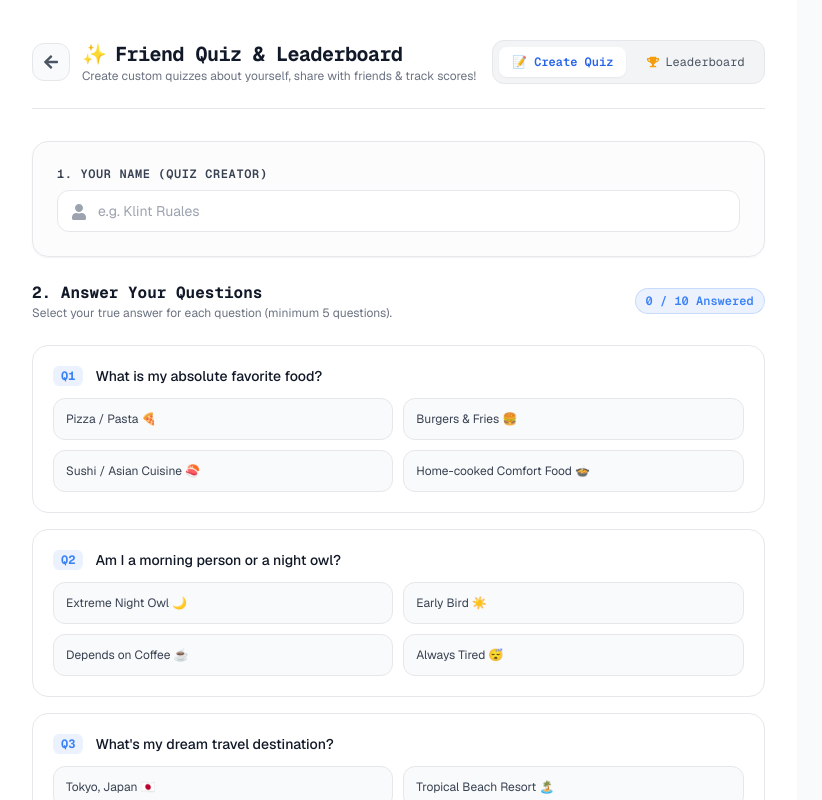
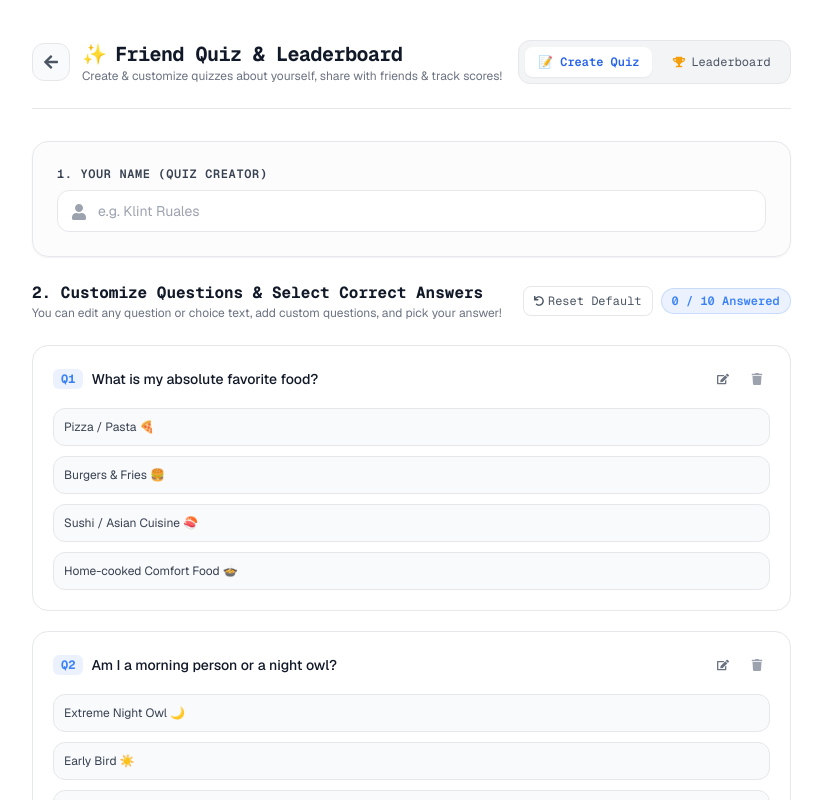
Before and after one commit to klint-droid/Portfolio, a React (Vite) app: page /friend-quiz in a window 1280 px wide. Shown: the top 800 px of the page, without its empty margins (0-822 px from the left). Built offline with nearby package versions, Linux system fonts and the light colour scheme.

Commit message:
feat: add custom question and choice editor to Friend Quiz app

```diff
--- a/src/pages/FriendQuizPage.jsx
+++ b/src/pages/FriendQuizPage.jsx
@@ -12,7 +12,9 @@ import {
   FaWhatsapp,
   FaTelegram,
   FaCheckCircle,
-  FaTimesCircle
+  FaTimesCircle,
+  FaEdit,
+  FaUndo
 } from "react-icons/fa";
 
 // Default Preset Questions
@@ -141,8 +143,9 @@ const FriendQuizPage = () => {
 
   // Creator state
   const [creatorName, setCreatorName] = useState("");
-  const [questions] = useState(DEFAULT_QUESTIONS);
+  const [questions, setQuestions] = useState(DEFAULT_QUESTIONS);
   const [creatorAnswers, setCreatorAnswers] = useState({}); // { [qId]: optionIndex }
+  const [editingQuestionId, setEditingQuestionId] = useState(null);
   const [generatedLink, setGeneratedLink] = useState("");
   const [copied, setCopied] = useState(false);
 
@@ -181,7 +184,6 @@ const FriendQuizPage = () => {
   // Save Leaderboard to localStorage
   const saveToLeaderboard = (newEntry) => {
     setLeaderboard((prev) => {
-      // Check if entry with same friend name exists for creator, update or add
       const filtered = prev.filter(
         (item) => item.friendName.toLowerCase() !== newEntry.friendName.toLowerCase() || item.creatorName !== newEntry.creatorName
       );
@@ -197,7 +199,6 @@ const FriendQuizPage = () => {
     const resParam = searchParams.get("res") || searchParams.get("result");
 
     if (resParam) {
-      // Result link opened! Decode and save to leaderboard
       const decodedRes = decodeData(resParam);
       if (decodedRes && decodedRes.friendName && decodedRes.creatorName) {
         saveToLeaderboard(decodedRes);
@@ -216,12 +217,112 @@ const FriendQuizPage = () => {
     }
   }, [searchParams]);
 
-  // Handle Creator setting up quiz
+  // Question & Choice Customization Handlers
   const handleSelectAnswer = (questionId, optionIdx) => {
     setCreatorAnswers((prev) => ({
       ...prev,
       [questionId]: optionIdx
     }));
+  };
+
+  const handleEditQuestionTitle = (qId, newTitle) => {
+    setQuestions((prev) =>
+      prev.map((q) => (q.id === qId ? { ...q, question: newTitle } : q))
+    );
+  };
+
+  const handleEditOptionText = (qId, optIdx, newText) => {
+    setQuestions((prev) =>
+      prev.map((q) => {
+        if (q.id === qId) {
+          const updatedOpts = [...q.options];
+          updatedOpts[optIdx] = newText;
+          return { ...q, options: updatedOpts };
+        }
+        return q;
+      })
+    );
+  };
+
+  const handleAddOption = (qId) => {
+    setQuestions((prev) =>
+      prev.map((q) => {
+        if (q.id === qId) {
+          if (q.options.length >= 6) {
+            showToast("Maximum 6 choices per question.");
+            return q;
+          }
+          return { ...q, options: [...q.options, `Option ${q.options.length + 1}`] };
+        }
+        return q;
+      })
+    );
+  };
+
+  const handleDeleteOption = (qId, optIdx) => {
+    setQuestions((prev) =>
+      prev.map((q) => {
+        if (q.id === qId) {
+          if (q.options.length <= 2) {
+            showToast("Question must have at least 2 choices.");
+            return q;
+          }
+          const updatedOpts = q.options.filter((_, idx) => idx !== optIdx);
+          return { ...q, options: updatedOpts };
+        }
+        return q;
+      })
+    );
+
+    // Reset answer if selected option was deleted
+    if (creatorAnswers[qId] === optIdx) {
+      setCreatorAnswers((prev) => {
+        const updated = { ...prev };
+        delete updated[qId];
+        return updated;
+      });
+    } else if (creatorAnswers[qId] > optIdx) {
+      setCreatorAnswers((prev) => ({
+        ...prev,
+        [qId]: prev[qId] - 1
+      }));
+    }
+  };
+
+  const handleAddCustomQuestion = () => {
+    const newId = Date.now();
+    const newQ = {
+      id: newId,
+      question: "Type your custom question here...",
+      options: ["Choice 1", "Choice 2", "Choice 3", "Choice 4"],
+      isCustom: true
+    };
+    setQuestions((prev) => [...prev, newQ]);
+    setEditingQuestionId(newId);
+    showToast("✨ Added new custom question! Scroll down to edit.");
+  };
+
+  const handleDeleteQuestion = (qId) => {
+    if (questions.length <= 3) {
+      showToast("Quiz must have at least 3 questions.");
+      return;
+    }
+    setQuestions((prev) => prev.filter((q) => q.id !== qId));
+    setCreatorAnswers((prev) => {
+      const updated = { ...prev };
+      delete updated[qId];
+      return updated;
+    });
+    showToast("Question deleted.");
+  };
+
+  const handleResetQuestions = () => {
+    if (window.confirm("Reset all questions and choices back to default?")) {
+      setQuestions(DEFAULT_QUESTIONS);
+      setCreatorAnswers({});
+      setEditingQuestionId(null);
+      showToast("Questions reset to default.");
+    }
   };
 
   const handleGenerateQuiz = () => {
@@ -230,14 +331,12 @@ const FriendQuizPage = () => {
       return;
     }
 
-    // Check if at least 5 questions answered
     const answeredCount = Object.keys(creatorAnswers).length;
-    if (answeredCount < 5) {
-      showToast(`Please answer at least 5 questions! (${answeredCount}/5 selected)`);
+    if (answeredCount < 3) {
+      showToast(`Please answer at least 3 questions! (${answeredCount}/3 selected)`);
       return;
     }
 
-    // Build payload of questions answered
     const quizPayload = {
       creatorName: creatorName.trim(),
       questions: questions
@@ -316,13 +415,11 @@ const FriendQuizPage = () => {
       rating
     });
 
-    // Save to local leaderboard
     saveToLeaderboard(resultObj);
     setView("result");
     window.scrollTo({ top: 0, behavior: "smooth" });
   };
 
-  // Generate result sync link for friend to send back to creator
   const getResultShareLink = () => {
     if (!finalScore) return "";
     const encodedRes = encodeData({
@@ -382,7 +479,7 @@ const FriendQuizPage = () => {
                 </h1>
               </div>
               <p className="text-xs text-gray-500 dark:text-gray-400 font-sans">
-                Create custom quizzes about yourself, share with friends & track scores!
+                Create & customize quizzes about yourself, share with friends & track scores!
               </p>
             </div>
           </div>
@@ -439,25 +536,38 @@ const FriendQuizPage = () => {
             </div>
 
             {/* Questions Selection Header */}
-            <div className="flex items-center justify-between">
+            <div className="flex flex-col sm:flex-row sm:items-center justify-between gap-3">
               <div>
                 <h2 className="font-mono text-base font-bold text-gray-900 dark:text-white">
-                  2. Answer Your Questions
+                  2. Customize Questions & Select Correct Answers
                 </h2>
                 <p className="text-xs text-gray-500 dark:text-gray-400">
-                  Select your true answer for each question (minimum 5 questions).
+                  You can edit any question or choice text, add custom questions, and pick your answer!
                 </p>
               </div>
-              <span className="font-mono text-xs px-2.5 py-1 rounded-full bg-blue-500/10 text-blue-500 border border-blue-500/20 font-semibold">
+
+              <div className="flex items-center gap-2">
+                <button
+                  type="button"
+                  onClick={handleResetQuestions}
+                  className="px-2.5 py-1.5 rounded-lg border border-gray-200 dark:border-[#27272a] text-gray-600 dark:text-gray-400 hover:text-gray-900 dark:hover:text-white font-mono text-xs flex items-center gap-1 transition-colors"
+                  title="Reset to default preset"
+                >
+                  <FaUndo size={10} />
+                  <span>Reset Default</span>
+                </button>
+                <span className="font-mono text-xs px-2.5 py-1 rounded-full bg-blue-500/10 text-blue-500 border border-blue-500/20 font-semibold shrink-0">
                   {Object.keys(creatorAnswers).length} / {questions.length} Answered
                 </span>
               </div>
+            </div>
 
-            {/* Questions List */}
-            <div className="space-y-4">
+            {/* Questions & Custom Choices List */}
+            <div className="space-y-5">
               {questions.map((q, qIndex) => {
                 const selectedIdx = creatorAnswers[q.id];
                 const isAnswered = selectedIdx !== undefined;
+                const isEditing = editingQuestionId === q.id;
 
                 return (
                   <div
@@ -468,43 +578,132 @@ const FriendQuizPage = () => {
                         : "border-gray-200 dark:border-[#27272a] bg-white dark:bg-[#121215]"
                     }`}
                   >
-                    <div className="flex items-start justify-between gap-3 mb-3">
-                      <span className="font-mono text-xs font-bold text-blue-500 bg-blue-500/10 px-2 py-0.5 rounded-md">
+                    {/* Question Card Header */}
+                    <div className="flex items-center justify-between gap-3 mb-3">
+                      <div className="flex items-center gap-2 flex-1 min-w-0">
+                        <span className="font-mono text-xs font-bold text-blue-500 bg-blue-500/10 px-2 py-0.5 rounded-md shrink-0">
                           Q{qIndex + 1}
                         </span>
-                      <h3 className="font-medium text-sm text-gray-900 dark:text-white flex-1">
+
+                        {isEditing ? (
+                          <input
+                            type="text"
+                            value={q.question}
+                            onChange={(e) => handleEditQuestionTitle(q.id, e.target.value)}
+                            className="w-full px-3 py-1.5 rounded-lg border border-blue-500 bg-white dark:bg-[#18181b] text-gray-900 dark:text-white font-mono text-xs focus:outline-none"
+                            placeholder="Type question title..."
+                          />
+                        ) : (
+                          <h3 className="font-medium text-sm text-gray-900 dark:text-white truncate">
                             {q.question}
                           </h3>
-                      {isAnswered && (
-                        <FaCheckCircle className="text-emerald-500 shrink-0 mt-0.5" />
                         )}
                       </div>
 
-                    <div className="grid grid-cols-1 sm:grid-cols-2 gap-2.5 mt-3">
+                      <div className="flex items-center gap-2 shrink-0">
+                        <button
+                          type="button"
+                          onClick={() => setEditingQuestionId(isEditing ? null : q.id)}
+                          className={`p-1.5 rounded-lg font-mono text-xs transition-colors ${
+                            isEditing
+                              ? "bg-blue-600 text-white"
+                              : "text-gray-500 hover:text-blue-500 hover:bg-gray-100 dark:hover:bg-[#18181b]"
+                          }`}
+                          title={isEditing ? "Done editing" : "Edit question text"}
+                        >
+                          <FaEdit size={12} />
+                        </button>
+                        <button
+                          type="button"
+                          onClick={() => handleDeleteQuestion(q.id)}
+                          className="p-1.5 rounded-lg text-gray-400 hover:text-rose-500 hover:bg-rose-500/10 transition-colors"
+                          title="Delete question"
+                        >
+                          <FaTrash size={12} />
+                        </button>
+                        {isAnswered && (
+                          <FaCheckCircle className="text-emerald-500 shrink-0" />
+                        )}
+                      </div>
+                    </div>
+
+                    {/* Choice Options List */}
+                    <div className="space-y-2.5 mt-4">
                       {q.options.map((opt, optIdx) => {
                         const isSelected = selectedIdx === optIdx;
 
                         return (
+                          <div key={optIdx} className="flex items-center gap-2">
+                            {/* Answer Selector Button */}
                             <button
-                            key={optIdx}
                               type="button"
                               onClick={() => handleSelectAnswer(q.id, optIdx)}
-                            className={`p-3 rounded-xl border text-left text-xs font-sans transition-all flex items-center justify-between ${
+                              className={`flex-1 p-2.5 rounded-xl border text-left text-xs font-sans transition-all flex items-center justify-between ${
                                 isSelected
                                   ? "bg-blue-600 text-white border-blue-600 font-medium shadow-md shadow-blue-500/20"
                                   : "bg-gray-50 dark:bg-[#18181b] border-gray-200 dark:border-[#27272a] text-gray-700 dark:text-gray-300 hover:bg-gray-100 dark:hover:bg-[#202025]"
                               }`}
                             >
+                              {isEditing ? (
+                                <input
+                                  type="text"
+                                  value={opt}
+                                  onClick={(e) => e.stopPropagation()}
+                                  onChange={(e) => handleEditOptionText(q.id, optIdx, e.target.value)}
+                                  className="w-full bg-transparent border-none outline-none text-xs font-sans focus:ring-0 text-inherit"
+                                />
+                              ) : (
                                 <span>{opt}</span>
+                              )}
                               {isSelected && <FaCheck className="text-white text-xs shrink-0 ml-2" />}
                             </button>
-                        );
-                      })}
-                    </div>
+
+                            {/* Delete Choice Option Button (in edit mode) */}
+                            {isEditing && (
+                              <button
+                                type="button"
+                                onClick={() => handleDeleteOption(q.id, optIdx)}
+                                className="p-2 rounded-xl border border-gray-200 dark:border-[#27272a] text-gray-400 hover:text-rose-500 hover:bg-rose-500/10 transition-colors shrink-0"
+                                title="Delete choice option"
+                              >
+                                <FaTrash size={11} />
+                              </button>
+                            )}
                           </div>
                         );
                       })}
                     </div>
+
+                    {/* Add Choice Option button in Edit Mode */}
+                    {isEditing && (
+                      <div className="mt-3 flex items-center justify-between pt-2 border-t border-gray-100 dark:border-[#1f1f24]">
+                        <button
+                          type="button"
+                          onClick={() => handleAddOption(q.id)}
+                          className="font-mono text-xs text-blue-500 hover:text-blue-600 flex items-center gap-1 font-medium"
+                        >
+                          <FaPlus size={10} />
+                          <span>Add Another Choice Option</span>
+                        </button>
+                        <span className="text-[11px] text-gray-400">
+                          Click any choice to set your true answer
+                        </span>
+                      </div>
+                    )}
+                  </div>
+                );
+              })}
+            </div>
+
+            {/* Add Custom Question Button */}
+            <button
+              type="button"
+              onClick={handleAddCustomQuestion}
+              className="w-full py-3.5 rounded-xl border border-dashed border-blue-500/40 bg-blue-50/10 dark:bg-blue-950/20 text-blue-600 dark:text-blue-400 font-mono text-xs font-bold hover:bg-blue-50/30 dark:hover:bg-blue-950/30 transition-all flex items-center justify-center gap-2"
+            >
+              <FaPlus />
+              <span>Add Custom Question & Choices</span>
+            </button>
 
             {/* Create Quiz Button & Link Modal Card */}
             <div className="pt-4 pb-8">
@@ -521,7 +720,7 @@ const FriendQuizPage = () => {
                 <div className="p-6 rounded-2xl border border-emerald-500/30 bg-emerald-50/10 dark:bg-emerald-950/20 space-y-4 animate-fade-in">
                   <div className="flex items-center gap-2 text-emerald-600 dark:text-emerald-400 font-mono text-sm font-bold">
                     <FaCheckCircle className="text-lg" />
-                    <span>Your Friend Quiz is Ready to Share!</span>
+                    <span>Your Customized Friend Quiz is Ready to Share!</span>
                   </div>
 
                   <p className="text-xs text-gray-600 dark:text-gray-300">
@@ -806,7 +1005,7 @@ const FriendQuizPage = () => {
               className="w-full py-3.5 rounded-xl border border-dashed border-gray-300 dark:border-[#27272a] font-mono text-xs text-gray-600 dark:text-gray-400 hover:text-gray-900 dark:hover:text-white hover:bg-gray-50 dark:hover:bg-[#121215] transition-all flex items-center justify-center gap-2"
             >
               <FaPlus />
-              <span>Create Your Own Friend Quiz Now</span>
+              <span>Create Your Own Custom Friend Quiz Now</span>
             </button>
           </div>
         )}
@@ -846,7 +1045,7 @@ const FriendQuizPage = () => {
                   No Leaderboard Entries Yet
                 </h3>
                 <p className="text-xs text-gray-500 max-w-sm mx-auto">
-                  Create a quiz, send the link to your friends, and watch their scores show up here!
+                  Create a custom quiz, send the link to your friends, and watch their scores show up here!
                 </p>
                 <button
                   onClick={() => setView("create")}
```
Lines whose indentation alone changed are shown as unchanged.
